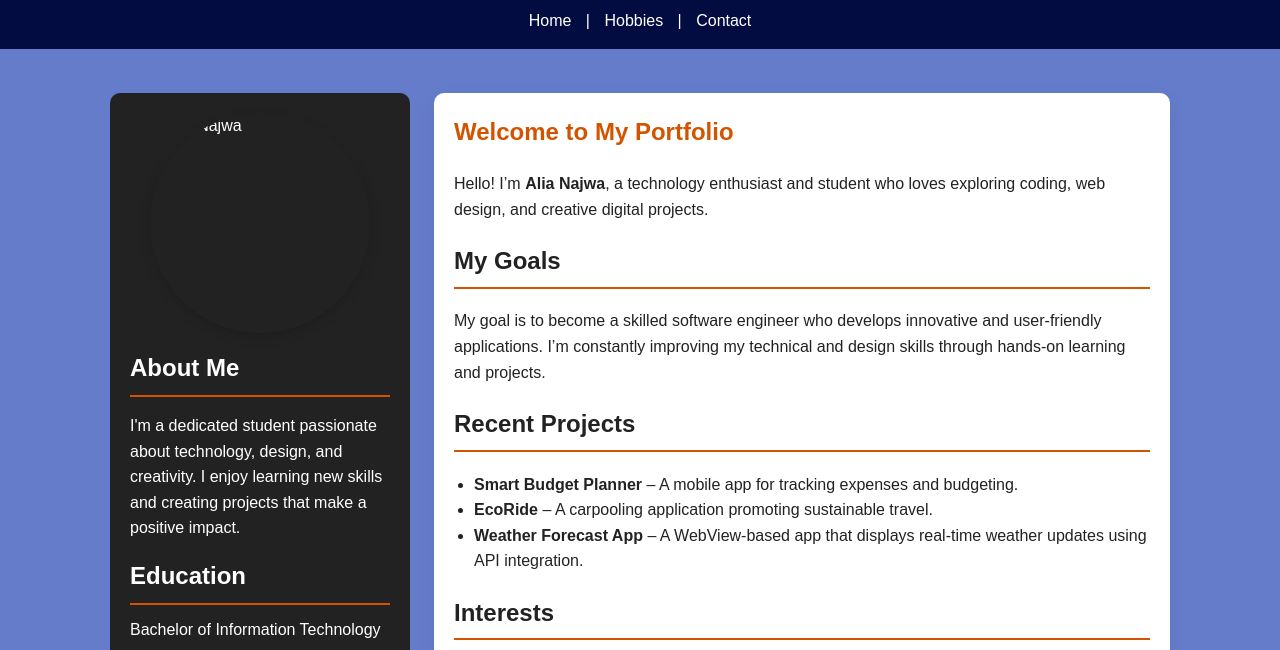
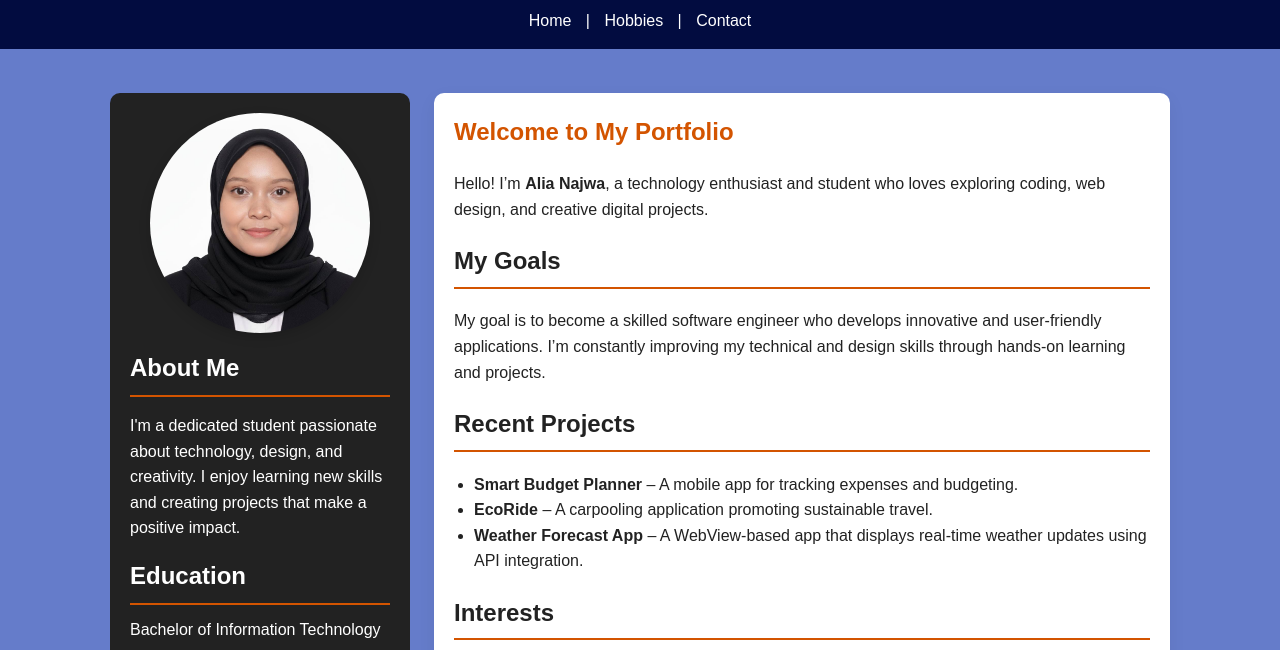
Before and after one commit to njwa59/my-resume-site, a plain HTML site: page index.html in a window 1280 px wide. Shown: the part 101-751 px from the top of the page. Drawn offline with Linux system fonts and the light colour scheme.

Commit message:
Fix HTML structure and update profile image path

```diff
--- a/index.html
+++ b/index.html
@@ -21,7 +21,7 @@
 
     <!-- Sidebar (Left) -->
     <aside class="sidebar">
-        <img src="images/profile-pic.jpg" alt="Alia Najwa">
+        <img src="profile-pic.jpg" alt="Alia Najwa">
         <h2>About Me</h2>
         <p>I'm a dedicated student passionate about technology, design, and creativity. I enjoy learning new skills and creating projects that make a positive impact.</p>
 
```
